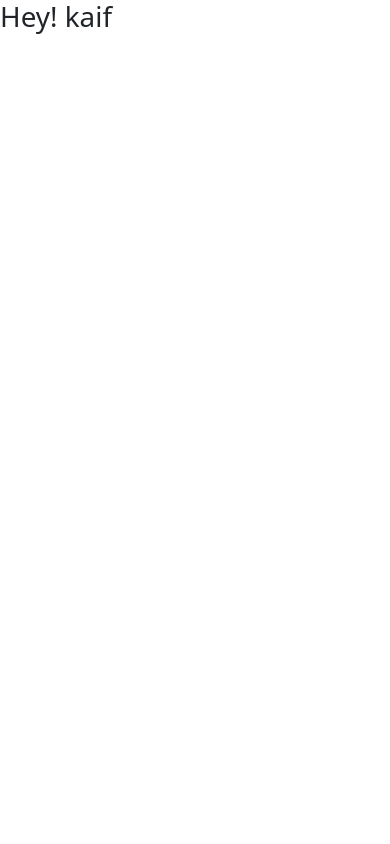
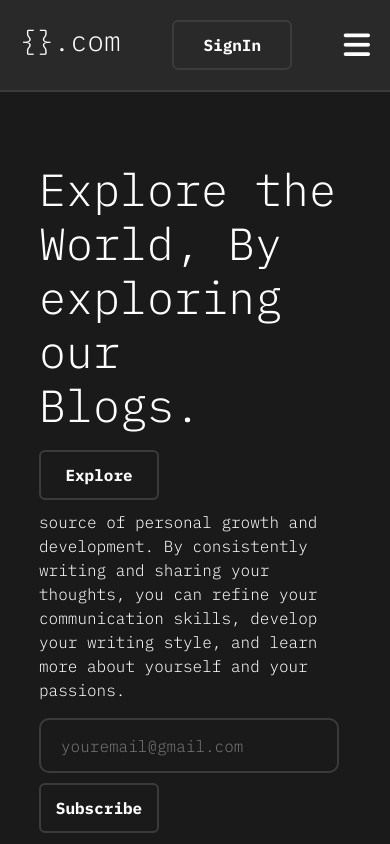
Before and after one commit to kaifkalanthar/Blogging, a React (Create React App) app in the folder curly_b/: page / in a window 390 px wide. Built offline with nearby package versions, Linux system fonts and the light colour scheme.

Commit message:
nav and hero section

```diff
--- a/curly_b/src/App.js
+++ b/curly_b/src/App.js
@@ -1,9 +1,12 @@
 import React from 'react';
+import NavBar from './components/navBar';
+import HeroSection from './components/heroSection';
 
 function App() {
   return (
     <React.Fragment>
-      <h1>Hey! kaif</h1>
+      <NavBar />
+      <HeroSection />
     </React.Fragment >
   );
 }
--- /dev/null
+++ b/curly_b/src/components/heroSection.jsx
@@ -0,0 +1,24 @@
+import React from 'react';
+
+const HeroSection = () => {
+    return (
+        <div className="hero-container">
+            <div className="header-content">
+                <h1 className="hero-header">Explore the World,
+                    By exploring our<br /> Blogs.</h1>
+                <button className="btn" id="explore-btn">Explore</button>
+            </div>
+            <div className="body-content">
+                <p className="hero-content">source of personal growth and
+                    development. By consistently writing and sharing your thoughts,
+                    you can refine your communication skills, develop your
+                    writing style,
+                    and learn more about yourself and your passions.</p>
+                <input className='input' placeholder='youremail@gmail.com' /><br />
+                <button className="btn">Subscribe</button>
+            </div>
+        </div>
+    );
+}
+
+export default HeroSection;
--- /dev/null
+++ b/curly_b/src/components/navBar.jsx
@@ -0,0 +1,25 @@
+import React, { useState } from 'react';
+
+const NavBar = () => {
+    const [clicked, setClicked] = useState(false);
+    const handleClick = () => {
+        setClicked(!clicked ? true : !clicked);
+    }
+    return (
+        <div className="nav-container">
+            <h1 className="nav-logo">{`{}.com`}</h1>
+            <ul className="menu-lists" style={clicked ? { display: 'inline' } : {}}>
+                <li className="menu-list"><a href="#" className="menu-item">Home</a></li>
+                <li className="menu-list"><a href="#" className="menu-item">Blogs</a></li>
+            </ul>
+            <button className='btn' id='nav-btn'>SignIn</button>
+            <i
+                className={!clicked ? 'fa fa-bars' : 'fa fa-times'}
+                onClick={handleClick}
+                id='toggle'
+            />
+        </div>
+    );
+}
+
+export default NavBar;
--- a/curly_b/src/style.scss
+++ b/curly_b/src/style.scss
@@ -0,0 +1,161 @@
+@import url('https://fonts.googleapis.com/css2?family=IBM+Plex+Mono:ital,wght@0,200;0,300;0,700;1,200;1,300;1,400;1,600&display=swap');
+
+* {
+    margin: 0;
+    padding: 0;
+}
+
+body {
+    $bodyBackground : #1A1A1B;
+    $navBarBackground : #292929;
+    $stock : #3B3B3B;
+    font-family: 'IBM Plex Mono', monospace;
+    scroll-behavior: smooth;
+    background: $bodyBackground;
+    color: #fff;
+    overflow-x: hidden;
+
+    .btn {
+        width: 120px;
+        height: 50px;
+        border: 2px solid $stock;
+        font-size: 16px;
+        color: #fff;
+        font-weight: bold;
+    }
+
+    .btn:hover {
+        width: 120px;
+        height: 50px;
+        background: #1f1f1f;
+        border: 2px solid $stock;
+        font-size: 16px;
+        color: #fff;
+        transition: 0.2s ease;
+    }
+
+    .nav-container {
+        display: flex;
+        align-items: center;
+        justify-content: space-between;
+        background: $navBarBackground;
+        padding: 40px;
+        width: 100%;
+        border-bottom: 2px solid $stock;
+
+        .nav-logo {
+            font-size: 36px;
+        }
+
+        .menu-lists {
+            display: flex;
+            flex-direction: row;
+            list-style: none;
+            font-weight: 100;
+            align-items: center;
+
+            .menu-list {
+                align-items: center;
+            }
+
+            .menu-item {
+                color: #fff;
+                text-decoration: none;
+                font-size: 22px;
+                padding: 0px 20px;
+            }
+        }
+
+        #toggle {
+            font-size: 30px;
+            cursor: pointer;
+            display: none;
+        }
+    }
+
+    .hero-container {
+        margin: 0 10%;
+        display: flex;
+        padding: 70px 0 0 0;
+        column-gap: 20px;
+
+        .header-content {
+            width: 50%;
+
+            .hero-header {
+                font-size: 45px;
+            }
+
+            #explore-btn {
+                margin-top: 10px;
+            }
+        }
+
+        .body-content {
+            width: 50%;
+
+            .input {
+                width: 400px;
+                height: 55px;
+                border-radius: 10px;
+                outline: none;
+                padding: 20px;
+                border: 2px solid $stock;
+                background: none;
+                margin-bottom: 10px;
+                color: #fff;
+            }
+        }
+    }
+
+    @media screen and (max-width: 820px) {
+        .nav-container {
+            padding: 20px;
+            overflow-x: hidden;
+
+            .nav-logo {
+                font-size: 28px;
+            }
+
+            #toggle {
+                display: block;
+            }
+
+            .menu-lists {
+                flex-direction: column;
+                position: absolute;
+                top: 92px;
+                height: 50vh;
+                width: 300px;
+                background: $navBarBackground;
+                align-items: start;
+                border-left: 2px solid $stock;
+                border-bottom: 2px solid $stock;
+                transition: 0.3s ease-in;
+                display: none;
+                right: 0;
+
+                .menu-list {
+                    padding: 20px 0;
+                }
+            }
+        }
+
+        .hero-container {
+            flex-wrap: wrap;
+
+            .header-content {
+                width: 100%;
+            }
+
+            .body-content {
+                padding: 10px 0;
+                width: 100%;
+
+                .input {
+                    width: 300px;
+                }
+            }
+        }
+    }
+}
```
